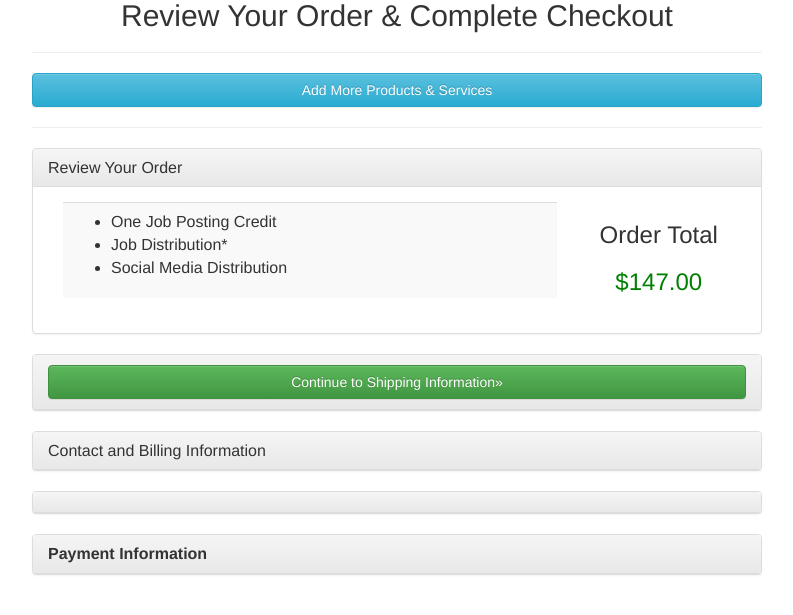
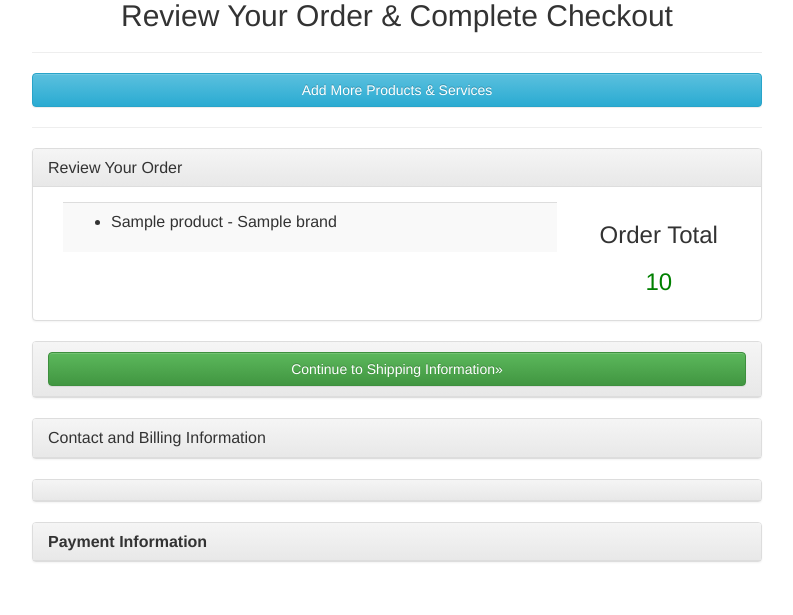
Before and after one commit to ballpor98/TheDarkCompany, a Django app: template gamingSpot/shopping/templates/shopping/checkout.html in a window 1280 px wide. Shown: the part 122-737 px from the top of the page, without its empty margins (243-1036 px from the left). Run offline with Django 3.2, Linux system fonts and the light colour scheme; the template is opened without the code that fills it: most values are stand-ins (such as "Sample title", 1, 10 or a date in 2020); parts of the project's set-up code (start-up, migrations or seed data) failed here and were passed over; some libraries are stand-ins or nearby versions.

Commit message:
fix Checkout template

```diff
--- a/gamingSpot/shopping/templates/shopping/checkout.html
+++ b/gamingSpot/shopping/templates/shopping/checkout.html
@@ -17,7 +17,7 @@
             Review Your Order & Complete Checkout
           </h2>
           <hr/>
-          <a href="#" class="btn btn-info" style="width: 100%;">Add More Products & Services</a>
+          <a href="{% url 'shop:show_product' %}" class="btn btn-info" style="width: 100%;">Add More Products & Services</a>
           <hr/>
           <div class="shopping_cart">
             <form class="form-horizontal" role="form" action="" method="post" id="payment-form">{% csrf_token %}
@@ -35,11 +35,11 @@
                           <table class="table table-striped">
                             <tr>
                               <td>
+                              {% for item in cart.items %}
                                 <ul>
-                                  <li>One Job Posting Credit</li>
-                                  <li>Job Distribution*</li>
-                                  <li>Social Media Distribution</li>
+                                  <li>{{ item.product.name }} - {{ item.product.brand }}</li>
                                 </ul>
+                              {% endfor %}
                               </td>
                             </tr>
                           </table>
@@ -47,7 +47,7 @@
                         <div class="col-md-3">
                           <div style="text-align: center;">
                             <h3>Order Total</h3>
-                            <h3><span style="color:green;">$147.00</span></h3>
+                            <h3><span style="color:green;">{{ cart.total }}</span></h3>
                           </div>
                         </div>
                       </div>
```
